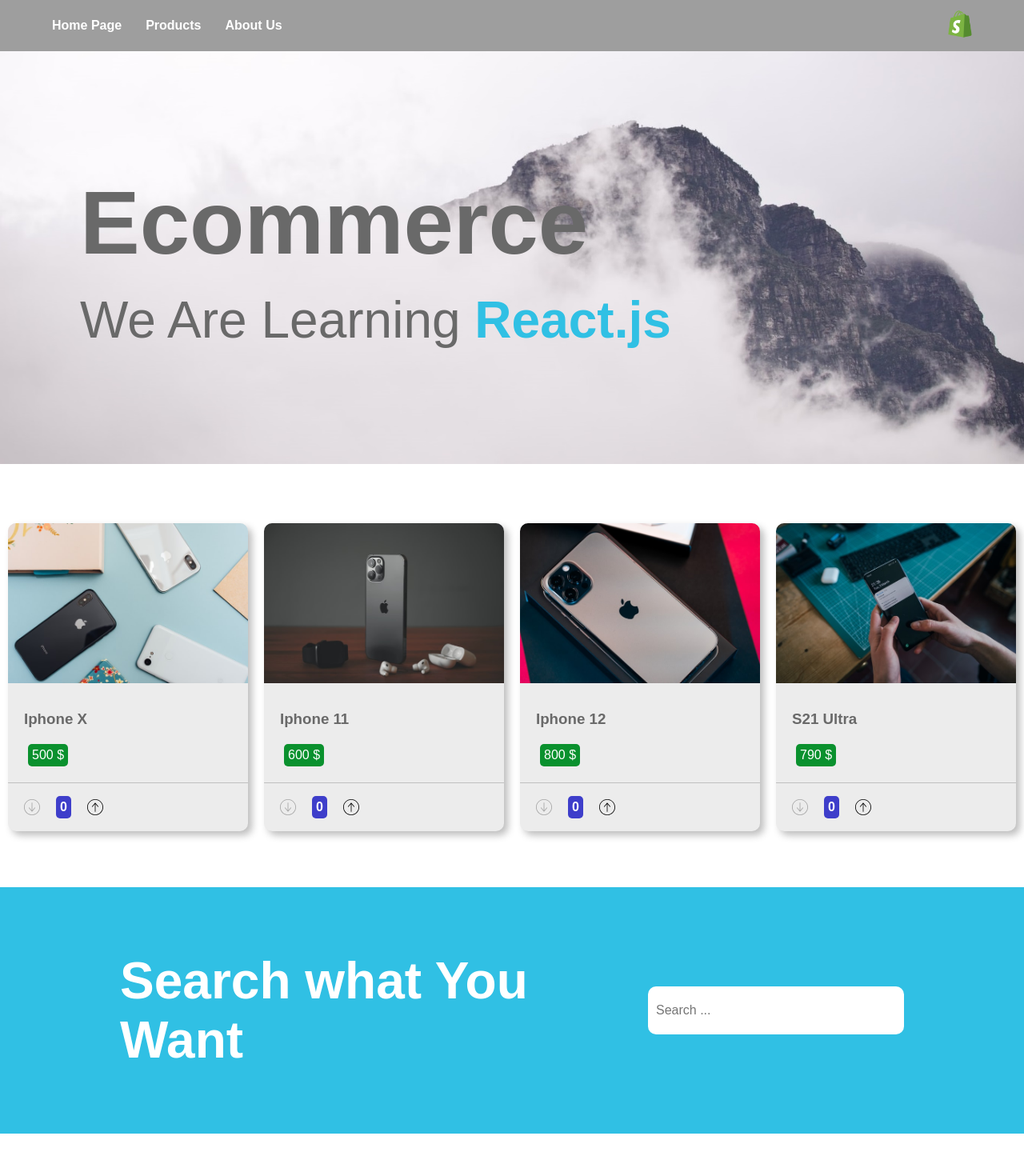
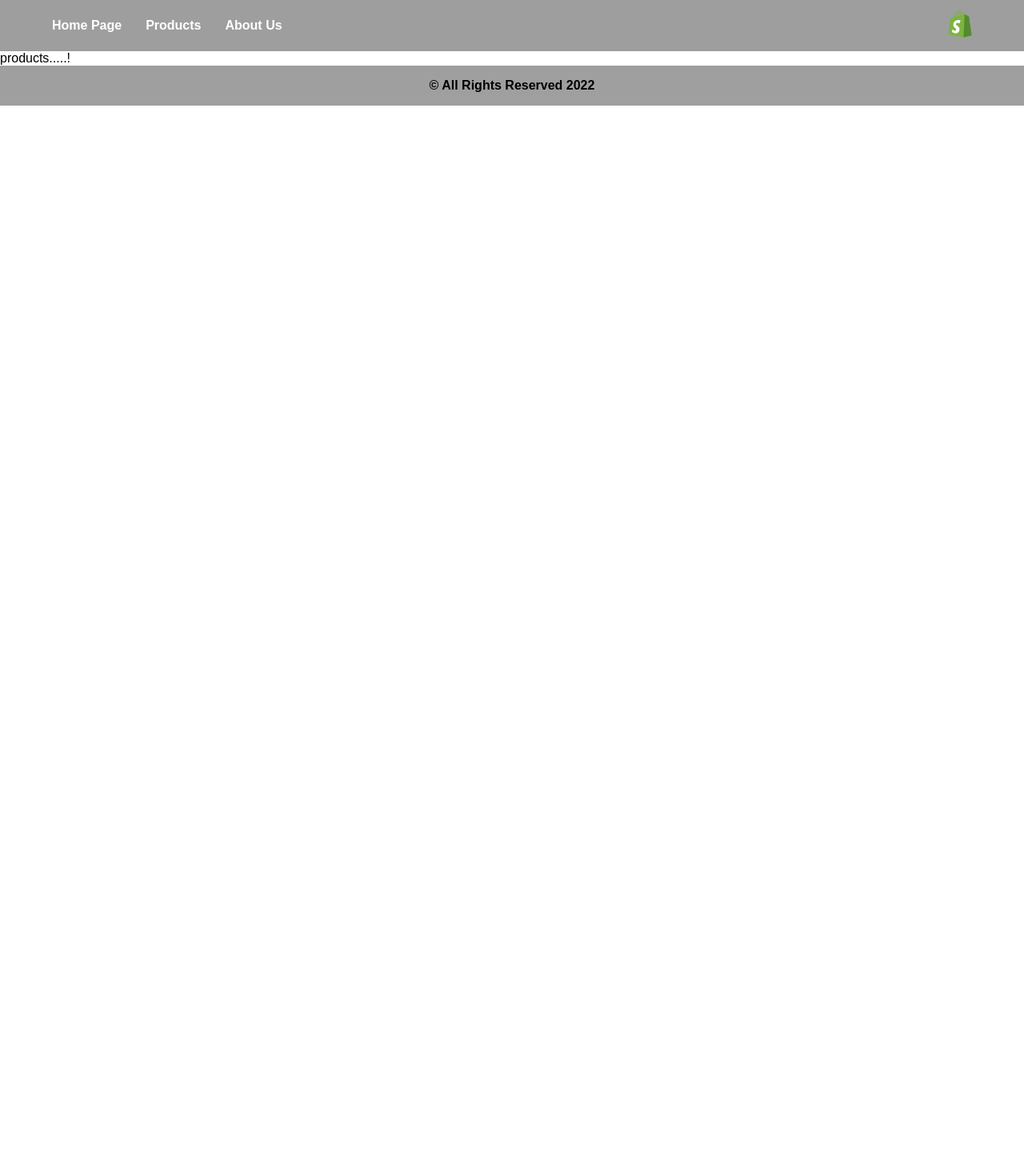
Before and after one commit to totlalr/Ecommerce-Project-With-React, a React (Create React App) app: page /products in a window 1280 px wide. Shown: the top 1470 px of the page at 80% size. After the commit the page ends 800 px from the top, so only its background shows below. Built offline with nearby package versions, Linux system fonts and the light colour scheme.

Commit message:
add axios and react router dom to project

```diff
--- a/package.json
+++ b/package.json
@@ -6,9 +6,13 @@
     "@testing-library/jest-dom": "^5.16.5",
     "@testing-library/react": "^13.4.0",
     "@testing-library/user-event": "^13.5.0",
+    "axios": "^1.2.1",
+    "dom": "^0.0.3",
     "react": "^18.2.0",
     "react-dom": "^18.2.0",
+    "react-router-dom": "^5.3.4",
     "react-scripts": "5.0.1",
+    "router": "^1.3.7",
     "web-vitals": "^2.1.4"
   },
   "scripts": {
--- a/src/App.js
+++ b/src/App.js
@@ -1,20 +1,19 @@
 import React, { Component } from "react";
 import Navbar from "./components/Navbar";
-import Banner from "./components/Banner";
-import Cards from "./components/Cards";
-import Search from "./components/Search";
-import Logos from "./components/Logos";
 import Footer from "./components/Footer";
+import Landing from "./components/Landing";
+import Products from "./components/Products";
+import { Route, Switch } from "react-router-dom";
 
 class App extends Component {
   render() {
     return (
       <div className="App">
         <Navbar />
-        <Banner />
-        <Cards />
-        <Search />
-        <Logos />
+        <Switch>
+          <Route path="/products" component={Products} />
+          <Route path="/" component={Landing} />
+        </Switch>
         <Footer />
       </div>
     );
--- /dev/null
+++ b/src/components/Landing.js
@@ -0,0 +1,20 @@
+import React, { Component } from "react";
+import Banner from "./Banner";
+import Cards from "./Cards";
+import Search from "./Search";
+import Logos from "./Logos";
+
+class Landing extends Component {
+  render() {
+    return (
+      <div>
+        <Banner />
+        <Cards />
+        <Search />
+        <Logos />
+      </div>
+    );
+  }
+}
+
+export default Landing;
--- a/src/components/Navbar.js
+++ b/src/components/Navbar.js
@@ -1,4 +1,5 @@
 import React from "react";
+import { Link } from "react-router-dom";
 import Logo from "../images/Logo.png";
 import styles from "./Navbar.module.css";
 
@@ -7,9 +8,15 @@
     <header className={styles.header}>
       <div className={styles.listContainer}>
         <ul className={styles.list}>
-          <li>Home Page </li>
-          <li>Products </li>
-          <li>About Us</li>
+          <li>
+            <Link to="/">Home Page</Link>
+          </li>
+          <li>
+            <Link to="/Products">Products</Link>
+          </li>
+          <li>
+            <Link to="/">About Us</Link>
+          </li>
         </ul>
       </div>
       <div>
--- a/src/components/Navbar.module.css
+++ b/src/components/Navbar.module.css
@@ -28,7 +28,11 @@
   font-weight: bold;
 }
 
+.list li a {
+  color: #fff;
+  text-decoration: none;
+}
 
-.list li:hover{
-  color: #b4b4b4 ;
+.list li a:hover {
+  color: #b4b4b4;
 }
--- /dev/null
+++ b/src/components/Products.js
@@ -0,0 +1,37 @@
+import React, { Component } from "react";
+import axios from "axios";
+import Card from "./Card";
+
+class Products extends Component {
+  // constructor(props) {
+  //   super(props);
+  //   this.state = {
+  //     products: [],
+  //   };
+  // }
+
+  // componentDidMount() {
+  //   axios.get("https://fakestoreapi.com/products/1").then((response) =>
+  //     this.setState({
+  //       products: response.data,
+  //     })
+  //   );
+  // }
+  render() {
+    return (
+      <div>
+        {/* {this.state.products.map((product) => (
+          <Card
+            image={product.image}
+            name={product.title}
+            cost={product.cost}
+            key={product.id}
+          />
+        ))} */}
+        products.....!
+      </div>
+    );
+  }
+}
+
+export default Products;
--- a/src/index.js
+++ b/src/index.js
@@ -2,10 +2,11 @@
 import ReactDOM from "react-dom/client";
 import App from "./App";
 import "./index.css";
+import { BrowserRouter } from "react-router-dom";
 
 const root = ReactDOM.createRoot(document.getElementById("root"));
 root.render(
-  <React.StrictMode>
+  <BrowserRouter>
     <App />
-  </React.StrictMode>
+  </BrowserRouter>
 );
```
Also changed, not shown: 1 other file (tests, documents, lock files or other folders).
